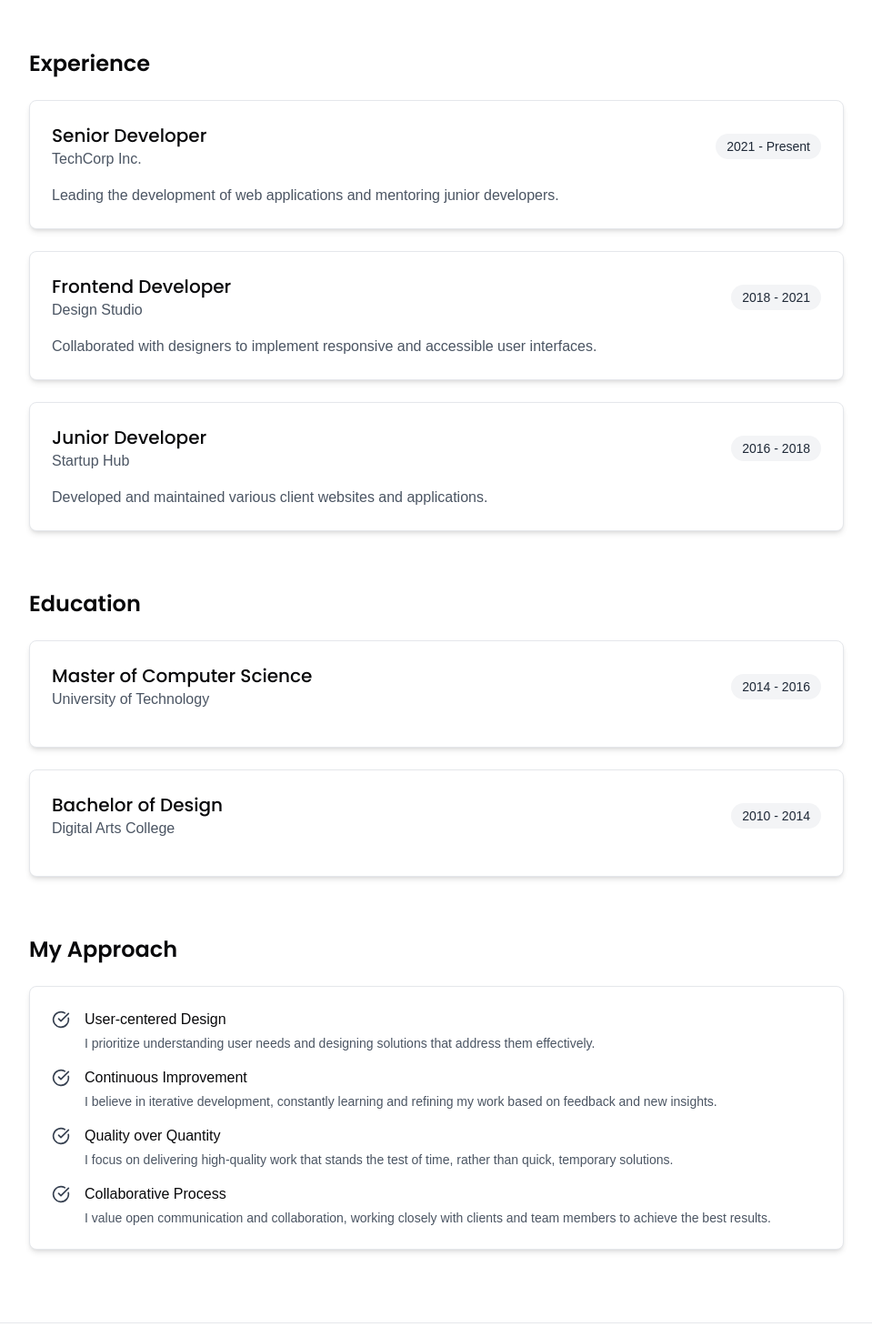
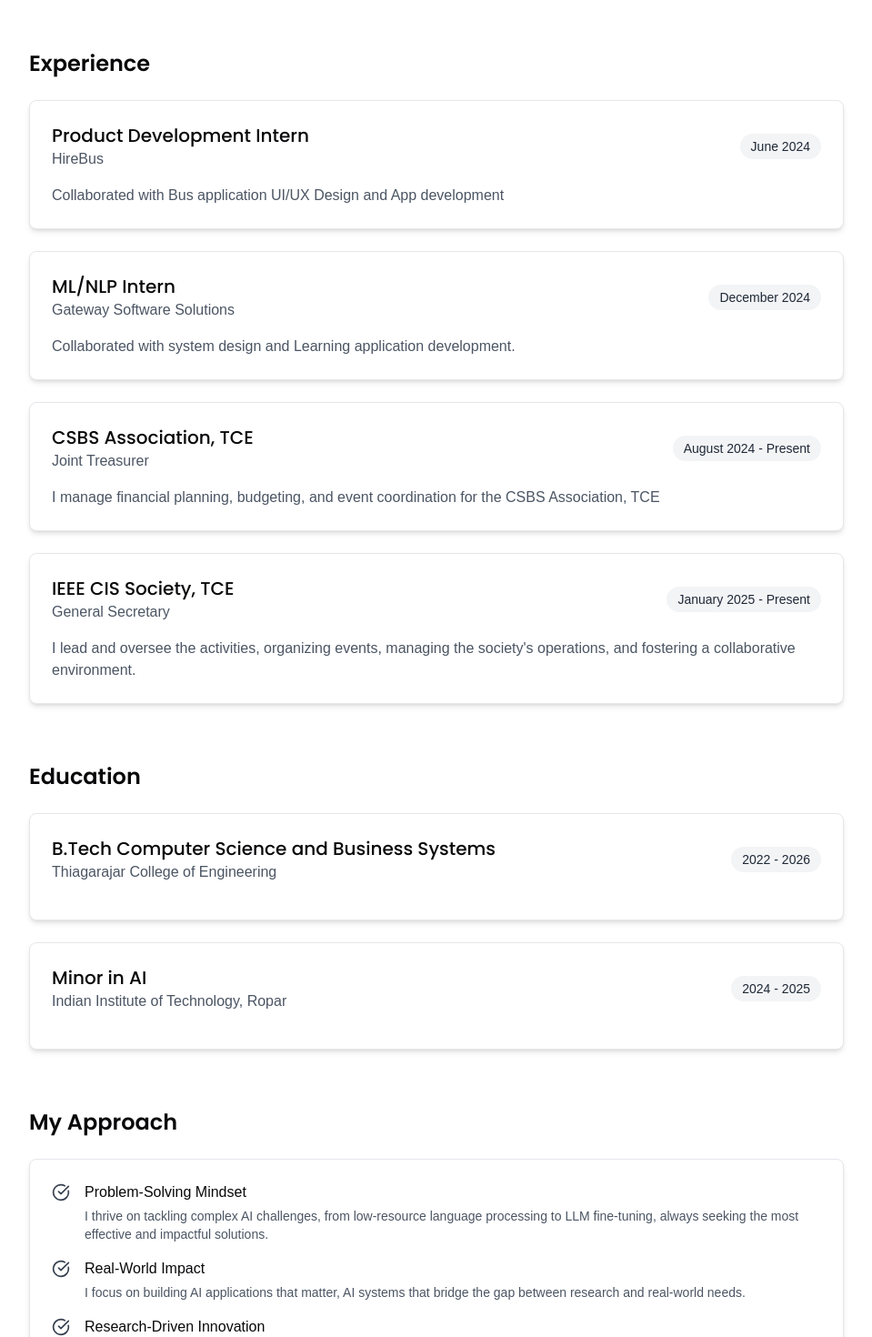
Before and after one commit to viswadarshan-024/viswadarshan-portfolio, a React (Vite) app: page /about in a window 1280 px wide. Shown: the part 980-2450 px from the top of the page at 91% size, without its empty margins (160-1119 px from the left). Built offline with nearby package versions, Linux system fonts and the light colour scheme.

Commit message:
Update About.tsx

```diff
--- a/src/pages/About.tsx
+++ b/src/pages/About.tsx
@@ -5,35 +5,41 @@ import { CheckCircle, Coffee, Code, User } from "lucide-react";
 const About = () => {
   const experiences = [
     {
-      company: "TechCorp Inc.",
-      position: "Senior Developer",
-      period: "2021 - Present",
-      description: "Leading the development of web applications and mentoring junior developers."
+      company: "HireBus",
+      position: "Product Development Intern",
+      period: "June 2024",
+      description: "Collaborated with Bus application UI/UX Design and App development"
     },
     {
-      company: "Design Studio",
-      position: "Frontend Developer",
-      period: "2018 - 2021",
-      description: "Collaborated with designers to implement responsive and accessible user interfaces."
+      company: "Gateway Software Solutions",
+      position: "ML/NLP Intern",
+      period: "December 2024",
+      description: "Collaborated with system design and Learning application development."
     },
     {
-      company: "Startup Hub",
-      position: "Junior Developer",
-      period: "2016 - 2018",
-      description: "Developed and maintained various client websites and applications."
+      company: "Joint Treasurer",
+      position: "CSBS Association, TCE",
+      period: "August 2024 - Present",
+      description: "I manage financial planning, budgeting, and event coordination for the CSBS Association, TCE"
+    },
+    {
+      company: "General Secretary",
+      position: "IEEE CIS Society, TCE",
+      period: "January 2025 - Present",
+      description: "I lead and oversee the activities, organizing events, managing the society's operations, and fostering a collaborative environment."
     }
   ];
 
   const education = [
     {
-      institution: "University of Technology",
-      degree: "Master of Computer Science",
-      period: "2014 - 2016"
+      institution: "Thiagarajar College of Engineering",
+      degree: "B.Tech Computer Science and Business Systems",
+      period: "2022 - 2026"
     },
     {
-      institution: "Digital Arts College",
-      degree: "Bachelor of Design",
-      period: "2010 - 2014"
+      institution: "Indian Institute of Technology, Ropar",
+      degree: "Minor in AI",
+      period: "2024 - 2025"
     }
   ];
 
@@ -189,9 +195,9 @@ const About = () => {
                 <div className="flex gap-4">
                   <CheckCircle className="w-5 h-5 text-gray-700 dark:text-gray-300 mt-0.5 flex-shrink-0" />
                   <div>
-                    <h3 className="font-medium mb-1">User-centered Design</h3>
+                    <h3 className="font-medium mb-1">Problem-Solving Mindset</h3>
                     <p className="text-gray-600 dark:text-gray-400 text-sm">
-                      I prioritize understanding user needs and designing solutions that address them effectively.
+                      I thrive on tackling complex AI challenges, from low-resource language processing to LLM fine-tuning, always seeking the most effective and impactful solutions.
                     </p>
                   </div>
                 </div>
@@ -199,9 +205,9 @@ const About = () => {
                 <div className="flex gap-4">
                   <CheckCircle className="w-5 h-5 text-gray-700 dark:text-gray-300 mt-0.5 flex-shrink-0" />
                   <div>
-                    <h3 className="font-medium mb-1">Continuous Improvement</h3>
+                    <h3 className="font-medium mb-1">Real-World Impact</h3>
                     <p className="text-gray-600 dark:text-gray-400 text-sm">
-                      I believe in iterative development, constantly learning and refining my work based on feedback and new insights.
+                      I focus on building AI applications that matter, AI systems that bridge the gap between research and real-world needs.
                     </p>
                   </div>
                 </div>
@@ -209,9 +215,9 @@ const About = () => {
                 <div className="flex gap-4">
                   <CheckCircle className="w-5 h-5 text-gray-700 dark:text-gray-300 mt-0.5 flex-shrink-0" />
                   <div>
-                    <h3 className="font-medium mb-1">Quality over Quantity</h3>
+                    <h3 className="font-medium mb-1">Research-Driven Innovation</h3>
                     <p className="text-gray-600 dark:text-gray-400 text-sm">
-                      I focus on delivering high-quality work that stands the test of time, rather than quick, temporary solutions.
+                      I combine cutting-edge AI research with practical implementation, ensuring that every project is backed by deep technical understanding and the latest advancements.
                     </p>
                   </div>
                 </div>
@@ -219,9 +225,9 @@ const About = () => {
                 <div className="flex gap-4">
                   <CheckCircle className="w-5 h-5 text-gray-700 dark:text-gray-300 mt-0.5 flex-shrink-0" />
                   <div>
-                    <h3 className="font-medium mb-1">Collaborative Process</h3>
+                    <h3 className="font-medium mb-1">Efficiency & Precision</h3>
                     <p className="text-gray-600 dark:text-gray-400 text-sm">
-                      I value open communication and collaboration, working closely with clients and team members to achieve the best results.
+                      I work with high speed and accuracy, optimizing models, refining workflows, and delivering scalable, high-performance AI solutions.
                     </p>
                   </div>
                 </div>
```
